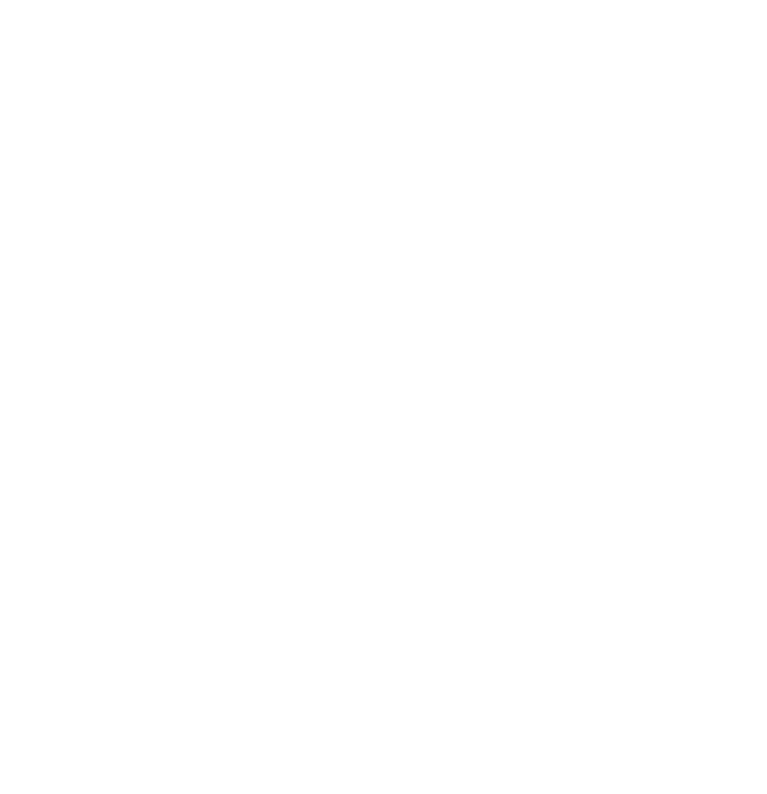
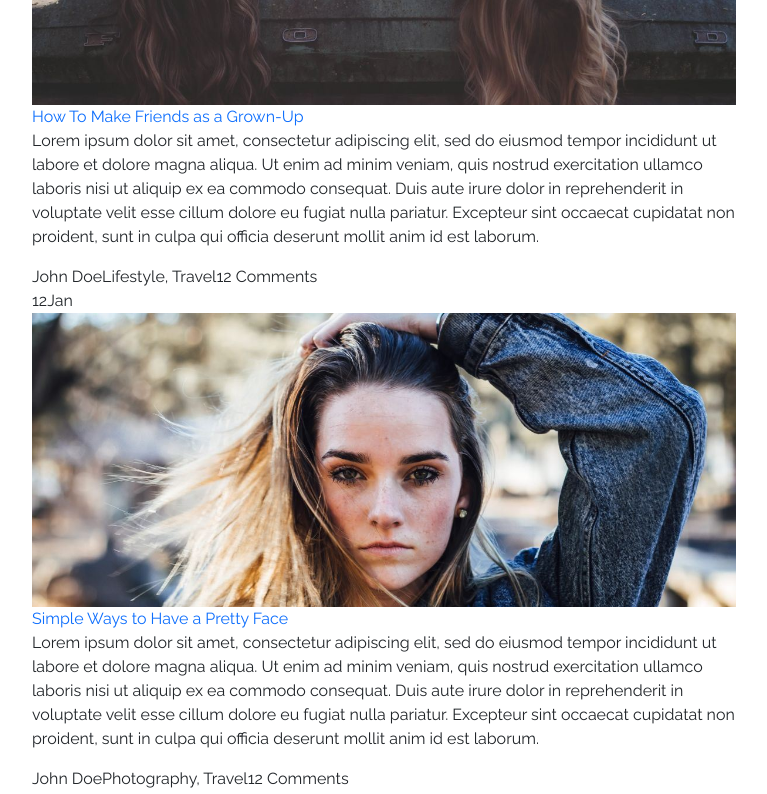
Before and after one commit to pierfrancescoscar/proj-html-vuejs, a Vue app: page / in a window 1280 px wide. Shown: the part 1720-2514 px from the top of the page, without its empty margins (82-849 px from the left). Before the commit the page ends 1460 px from the top, so only its background shows below. Built offline with nearby package versions, Linux system fonts and the light colour scheme.

Commit message:
ADD: incomplete blog post list

```diff
--- a/src/App.vue
+++ b/src/App.vue
@@ -16,6 +16,8 @@
       <PostList :popular="popularLinks" :recent="recentLinks" />
       <!-- Categories Blue Bar -->
       <Categories :categories="categories" />
+      <!-- All Blog Post List -->
+      <BlogPost :blogPost="blogPost" />
     </main>
   </div>
 </template>
@@ -27,6 +29,8 @@
 import MainArticles from '@/components/MainArticles.vue';
 import PostList from '@/components/PostList.vue';
 import Categories from '@/components/Categories.vue';
+import BlogPost from '@/components/BlogPost.vue';
+
 
 
 export default {
@@ -38,6 +42,7 @@
     MainArticles,
     PostList,
     Categories,
+    BlogPost,
 
   },
   data() {
@@ -250,6 +255,68 @@
                 },
             ],
 
+            blogPost: [
+                {
+                    image: 'blog-54',
+                    title: 'How To Make Friends as a Grown-Up',
+                    description: 'Lorem ipsum dolor sit amet, consectetur adipiscing elit, sed do eiusmod tempor incididunt ut labore et dolore magna aliqua. Ut enim ad minim veniam, quis nostrud exercitation ullamco laboris nisi ut aliquip ex ea commodo consequat. Duis aute irure dolor in reprehenderit in voluptate velit esse cillum dolore eu fugiat nulla pariatur. Excepteur sint occaecat cupidatat non proident, sunt in culpa qui officia deserunt mollit anim id est laborum.',
+                    dateNumber: '12',
+                    dateMonth: 'Jan',
+                    author: 'John Doe',
+                    category: 'Lifestyle, Travel',
+                    comments: '12 Comments'
+
+                },
+
+                {
+                    image: 'blog-55 (1)',
+                    title: 'Simple Ways to Have a Pretty Face',
+                    description: 'Lorem ipsum dolor sit amet, consectetur adipiscing elit, sed do eiusmod tempor incididunt ut labore et dolore magna aliqua. Ut enim ad minim veniam, quis nostrud exercitation ullamco laboris nisi ut aliquip ex ea commodo consequat. Duis aute irure dolor in reprehenderit in voluptate velit esse cillum dolore eu fugiat nulla pariatur. Excepteur sint occaecat cupidatat non proident, sunt in culpa qui officia deserunt mollit anim id est laborum.',
+                    dateNumber: '12',
+                    dateMonth: 'Jan',
+                    author: 'John Doe',
+                    category: 'Photography, Travel',
+                    comments: '12 Comments'
+
+                },
+
+                {
+                    image: 'blog-56 (1)',
+                    title: 'Ranking The Greatest Players in Basketball',
+                    description: 'Lorem ipsum dolor sit amet, consectetur adipiscing elit, sed do eiusmod tempor incididunt ut labore et dolore magna aliqua. Ut enim ad minim veniam, quis nostrud exercitation ullamco laboris nisi ut aliquip ex ea commodo consequat. Duis aute irure dolor in reprehenderit in voluptate velit esse cillum dolore eu fugiat nulla pariatur. Excepteur sint occaecat cupidatat non proident, sunt in culpa qui officia deserunt mollit anim id est laborum.',
+                    dateNumber: '12',
+                    dateMonth: 'Jan',
+                    author: 'John Doe',
+                    category: 'Sports, Business',
+                    comments: '12 Comments'
+
+                },
+
+                {
+                    image: 'blog-58 (1)',
+                    title: 'Top Camper Trailer Towing Tips',
+                    description: 'Lorem ipsum dolor sit amet, consectetur adipiscing elit, sed do eiusmod tempor incididunt ut labore et dolore magna aliqua. Ut enim ad minim veniam, quis nostrud exercitation ullamco laboris nisi ut aliquip ex ea commodo consequat. Duis aute irure dolor in reprehenderit in voluptate velit esse cillum dolore eu fugiat nulla pariatur. Excepteur sint occaecat cupidatat non proident, sunt in culpa qui officia deserunt mollit anim id est laborum.',
+                    dateNumber: '12',
+                    dateMonth: 'Jan',
+                    author: 'John Doe',
+                    category: 'Lifestyle, Travel',
+                    comments: '12 Comments'
+
+                },
+
+                {
+                    image: 'blog-58 (1)',
+                    title: '10 Best Travel Tips After 5 Years Traveling the World',
+                    description: 'Lorem ipsum dolor sit amet, consectetur adipiscing elit, sed do eiusmod tempor incididunt ut labore et dolore magna aliqua. Ut enim ad minim veniam, quis nostrud exercitation ullamco laboris nisi ut aliquip ex ea commodo consequat. Duis aute irure dolor in reprehenderit in voluptate velit esse cillum dolore eu fugiat nulla pariatur. Excepteur sint occaecat cupidatat non proident, sunt in culpa qui officia deserunt mollit anim id est laborum.',
+                    dateNumber: '8',
+                    dateMonth: 'Jan',
+                    author: 'John Doe',
+                    category: 'Travel, Lifestyle',
+                    comments: '12 Comments'
+
+                },
+
+            ],
 
         }
     }
--- /dev/null
+++ b/src/components/BlogPost.vue
@@ -0,0 +1,52 @@
+<template>
+  <section class="container-fluid p-5">
+      <div class="container">
+          <div class="row">
+              <div class="col-8">
+                  <nav>
+                      <ul>
+                          <SingleBlogPost v-for="(post, index) in blogPost" :key="`post-${index}`"
+                           :image="post.image"
+                           :title="post.title"
+                           :description="post.description"
+                           :dateNumber="post.dateNumber"
+                           :dateMonth="post.dateMonth"
+                           :author="post.author"
+                           :category="post.category"
+                           :comments="post.comments"
+                           />
+                      </ul>
+                  </nav>
+              </div>
+              <div class="col-4">
+                  Test
+              </div>
+          </div>
+      </div>
+  </section>
+</template>
+
+<script>
+import SingleBlogPost from '@/components/SingleBlogPost.vue';
+
+export default {
+    name: 'BlogPost',
+    components: {
+        SingleBlogPost,
+    },
+
+    props: {
+        blogPost: Array,
+    }
+
+}
+</script>
+
+<style scoped lang="scss">
+@import '@/style/vars.scss';
+
+section {
+    background-color: $background-1;
+}
+
+</style>
--- /dev/null
+++ b/src/components/SingleBlogPost.vue
@@ -0,0 +1,43 @@
+<template>
+
+        <li class="list-unstyled">
+            <span>{{dateNumber}}</span>
+            <span>{{dateMonth}}</span>
+
+            <img class="img-fluid" :src="require(`@/assets/${image}.jpg`)" :alt="title">
+
+            <a class="text-decoration-none" :href="url">
+                {{title}}
+            </a>
+
+            <p>
+                {{description}}
+            </p>
+
+            <span>{{author}}</span>
+            <span>{{category}}</span>
+            <span>{{comments}}</span>
+        </li>
+
+</template>
+
+<script>
+export default {
+    name: 'SingleBlogPost',
+    props: {
+        image: String,
+        title: String,
+        description: String,
+        dateNumber: String,
+        dateMonth: String,
+        author: String,
+        category: String,
+        comments: String,
+    }
+
+}
+</script>
+
+<style scoped lang="scss">
+
+</style>
```
